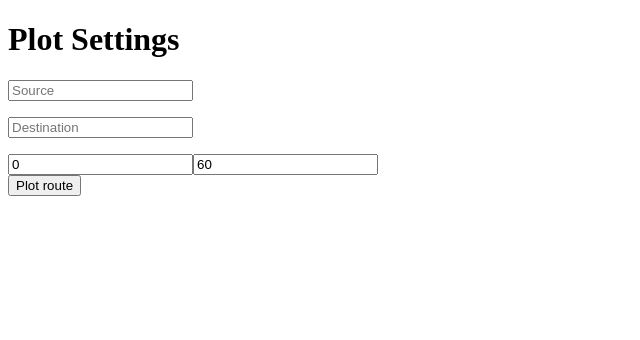
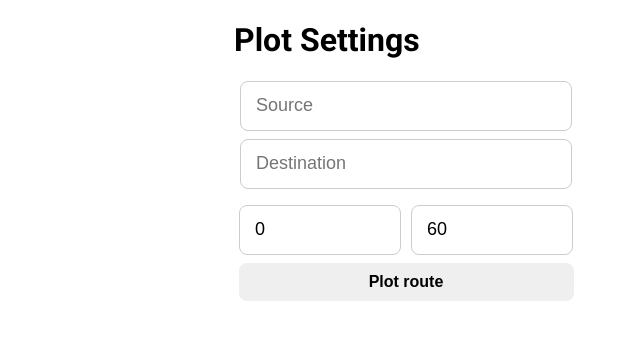
Before and after one commit to williamgrant04/custom-neutron-plotter, a React (Vite) app: page / in a window 1280 px wide. Shown: the top 340 px of the page, without its empty margins (0-640 px from the left). Built offline with nearby package versions, Linux system fonts and the light colour scheme.

Commit message:
Style plot settings panel and add roboto from google fonts

```diff
--- a/index.html
+++ b/index.html
@@ -4,8 +4,13 @@
     <meta charset="UTF-8" />
     <meta name="viewport" content="width=device-width, initial-scale=1.0" />
     <title>Neutron Plotter</title>
+    <!-- Google Fonts -->
+    <link rel="preconnect" href="https://fonts.googleapis.com">
+    <link rel="preconnect" href="https://fonts.gstatic.com" crossorigin>
+    <link href="https://fonts.googleapis.com/css2?family=Roboto:ital,wght@0,100;0,300;0,400;0,500;0,700;0,900;1,100;1,300;1,400;1,500;1,700;1,900&display=swap" rel="stylesheet">
   </head>
-  <body>
+  <!-- fuck your margin -->
+  <body style="margin:0">
     <div id="root"></div>
     <script type="module" src="/src/main.tsx"></script>
   </body>
--- a/src/App.tsx
+++ b/src/App.tsx
@@ -1,14 +1,22 @@
 import PlotSettings from './components/plotSettings/PlotSettings'
 import PlotResult from './components/plotResult'
+import styled from 'styled-components'
 
 const App = () => {
-
   return (
-    <>
+    <Main>
       <PlotSettings />
       <PlotResult />
-    </>
+    </Main>
   )
 }
 
+const Main = styled.div`
+  font-family: "Roboto", sans-serif;
+  display: flex;
+  height: 100vh;
+  width: 100%;
+  justify-content: space-around;
+`
+
 export default App
--- a/src/components/plotSettings/PlotSettings.tsx
+++ b/src/components/plotSettings/PlotSettings.tsx
@@ -3,6 +3,7 @@ import RangeEfficiencyInputs from "./RangeEfficiencyInputs"
 import SystemInput from "./SystemInput"
 import { useContext } from "react"
 import RouteDataContext from "../../store/routeData"
+import styled from "styled-components"
 
 const PlotSettings = () => {
   const routeData = useContext(RouteDataContext)
@@ -32,18 +33,43 @@ const PlotSettings = () => {
   }
 
   return (
-    <div>
+    <SettingsContainer>
       <h1>Plot Settings</h1>
-      <form onSubmit={plotSubmitHandler}>
+      <Settings onSubmit={plotSubmitHandler}>
         <SystemInput placeholder="Source" />
         {/* might have via because it's kinda useful sometimes */}
         <SystemInput placeholder="Destination" />
         {/* maybe reverse route? */}
         <RangeEfficiencyInputs />
-        <input type="submit" value="Plot route" />
-      </form>
-    </div>
+        <PlotRoute type="submit" value="Plot route" />
+      </Settings>
+    </SettingsContainer>
   )
 }
 
+const SettingsContainer = styled.div`
+  position: sticky;
+`
+
+const Settings = styled.form`
+  display: flex;
+  flex-direction: column;
+  align-items: center;
+`
+
+const PlotRoute = styled.input`
+  border: none;
+  border-radius: 8px;
+  padding: 10px;
+  font-size: 16px;
+  font-weight: 600;
+  width: 335px;
+  transition: 0.25s;
+
+  &:hover {
+    cursor: pointer;
+    background-color: #ddd;
+  }
+`
+
 export default PlotSettings
--- a/src/components/plotSettings/RangeEfficiencyInputs.tsx
+++ b/src/components/plotSettings/RangeEfficiencyInputs.tsx
@@ -1,4 +1,5 @@
 import React, { useState } from "react"
+import styled from "styled-components"
 
 const RangeEfficiencyInputs = () => {
   const [range, setRange] = useState(0)
@@ -18,11 +19,31 @@ const RangeEfficiencyInputs = () => {
   }
 
   return (
-    <div>
-      <input type="number" name="range" value={range} onFocus={(e)=>{e.target.select()}} onChange={rangeChangeHandler}/>
-      <input type="number" name="efficiency" value={efficiency} onFocus={(e)=>{e.target.select()}} onChange={efficiencyChangeHandler}/>
-    </div>
+    <REInputsContainer>
+      <Input type="number" name="range" value={range} onFocus={(e)=>{e.target.select()}} onChange={rangeChangeHandler}/>
+      <Input type="number" name="efficiency" value={efficiency} onFocus={(e)=>{e.target.select()}} onChange={efficiencyChangeHandler}/>
+    </REInputsContainer>
   )
 }
 
+const REInputsContainer = styled.div`
+  display: flex;
+  justify-content: center;
+  position: relative;
+`
+
+const Input = styled.input`
+  margin: 8px 5px;
+  height: 40px;
+  width: 130px;
+  font-size: 18px;
+  padding: 4px 15px;
+  border: 1px solid #ccc;
+  border-radius: 8px;
+
+  &:focus {
+    outline: none;
+  }
+`
+
 export default RangeEfficiencyInputs
--- a/src/components/plotSettings/SystemInput.tsx
+++ b/src/components/plotSettings/SystemInput.tsx
@@ -1,5 +1,6 @@
 import axios from "axios"
 import { useState } from "react"
+import styled from "styled-components"
 
 const SystemInput = ({ placeholder }: { placeholder: string }) => {
   const [value, setValue] = useState("")
@@ -18,13 +19,61 @@ const SystemInput = ({ placeholder }: { placeholder: string }) => {
   }
 
   return (
-    <div>
-      <input autoComplete="off" type="text" value={value} onFocus={(e)=>{e.target.select()}} onChange={changeHandler} name={placeholder.toLowerCase()} placeholder={placeholder}/>
-      <ul>
+    <SystemInputContainer>
+      <Input autoComplete="off" type="text" value={value} onFocus={(e)=>{e.target.select()}} onChange={changeHandler} name={placeholder.toLowerCase()} placeholder={placeholder}/>
+      <AutoComplete $active={autoComplete.length === 0}>
         {autoComplete && autoComplete.map((system) => <li key={system} onClick={autoCompleteClickHandler}>{system}</li>)}
-      </ul>
-    </div>
+      </AutoComplete>
+    </SystemInputContainer>
   )
 }
 
+const SystemInputContainer = styled.div`
+  display: flex;
+  flex-direction: column;
+  align-items: center;
+  position: relative;
+`
+
+
+const Input = styled.input`
+  margin: 0;
+  margin-bottom: 8px;
+  height: 40px;
+  width: 300px;
+  font-size: 18px;
+  padding: 4px 15px;
+  border: 1px solid #ccc;
+  border-radius: 8px;
+
+  &:focus {
+    outline: none;
+  }
+`
+
+const AutoComplete = styled.ul<{$active: boolean}>`
+  list-style-type: none;
+  display: ${({ $active }) => $active ? "none" : "block"};
+  position: absolute;
+  top: 50px;
+  width: 300px;
+  padding: 0;
+  padding: 8px 12px;
+  margin: 0 0 8px 0;
+  background-color: #eee;
+  z-index: 1;
+  border-radius: 0 0 16px 16px;
+
+  & > li {
+    padding: 4px 6px;
+    cursor: pointer;
+    border-radius: 6px;
+    transition: 0.2s;
+
+    &:hover {
+      background-color: #ddd;
+    }
+  }
+`
+
 export default SystemInput
```
